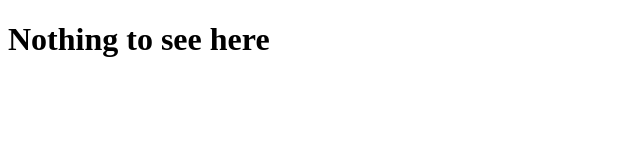
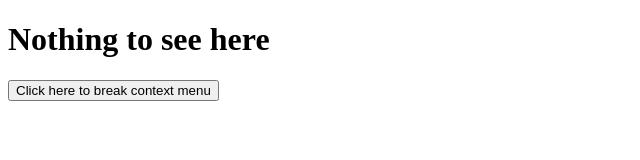
Before and after one commit to mikefromcanada/bbui-context, a plain HTML site: page screen1.htm in a window 1280 px wide. Shown: the whole page, without its empty margins (0-640 px from the left). Drawn offline with Linux system fonts and the light colour scheme.

Commit message:
Added button to break context

```diff
--- a/screen1.htm
+++ b/screen1.htm
@@ -17,5 +17,7 @@
 <div data-bb-type="screen" data-bb-effect="fade">
 	<h1>Nothing to see here</h1>
 
+	<input type="button" value="Click here to break context menu" onclick="location.reload()" />
+
 	<div data-bb-type="action-bar" data-bb-back-caption="Back"></div>
 </div>
```
